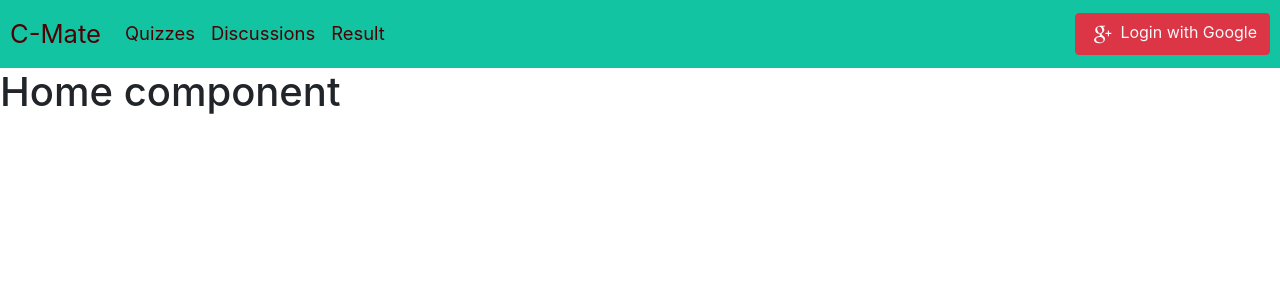
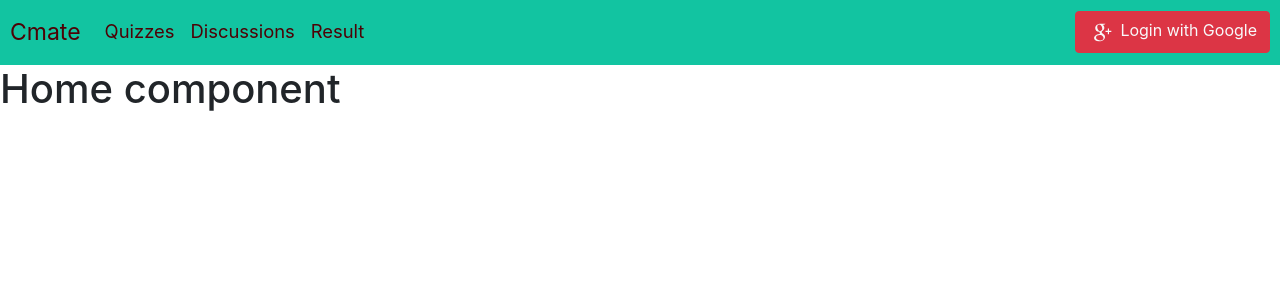
Before and after one commit to nabinchaulagain/cmate, a React (Create React App) app in the folder client/: page / in a window 1280 px wide. Shown: the top 300 px of the page. Built offline with nearby package versions, Linux system fonts and the light colour scheme; no server answers.

Commit message:
fixing links

```diff
--- a/client/src/components/Navbar.jsx
+++ b/client/src/components/Navbar.jsx
@@ -21,8 +21,10 @@ const Navbar = props => {
       variant="dark"
       className="navbar"
     >
-      <BSNavbar.Brand href="/" style={{ fontSize: "160%" }}>
-        C-Mate
+      <BSNavbar.Brand>
+        <Link to="/" className="nav-link mr-0 p-0">
+          Cmate
+        </Link>
       </BSNavbar.Brand>
       <BSNavbar.Toggle aria-controls="responsive-navbar-nav" />
       <BSNavbar.Collapse id="responsive-navbar-nav">
--- a/client/src/components/admin/ResolveReports.jsx
+++ b/client/src/components/admin/ResolveReports.jsx
@@ -176,7 +176,7 @@ const handleSubmit = async (
       `/api/admin/resolveReports/${paperId}?questionNum=${questionNum}`,
       requestBody
     );
-    history.push("/admin/reports");
+    history.push("/admin");
     flashMessage(dispatch, "Report resolved");
   }
 };
--- a/client/src/components/extras/ProfilePic.jsx
+++ b/client/src/components/extras/ProfilePic.jsx
@@ -1,6 +1,7 @@
 import React, { useEffect, useState, useRef } from "react";
 import { GoVerified } from "react-icons/go";
 import { useSelector } from "react-redux";
+import { Link } from "react-router-dom";
 const ProfilePic = props => {
   const [isOpen, setOpen] = useState(false);
   const picRef = useRef(null);
@@ -44,12 +45,9 @@ const ProfilePic = props => {
             </h5>
             <small style={{ fontSize: "70%" }}>{props.email}</small>
           </li>
-          <li>
-            <a href="">Profile</a>
-          </li>
           {props.isAdmin && (
             <li>
-              <a href="">Admin Panel</a>
+              <Link to="/admin">Admin Panel</Link>
             </li>
           )}
           <li>
```
